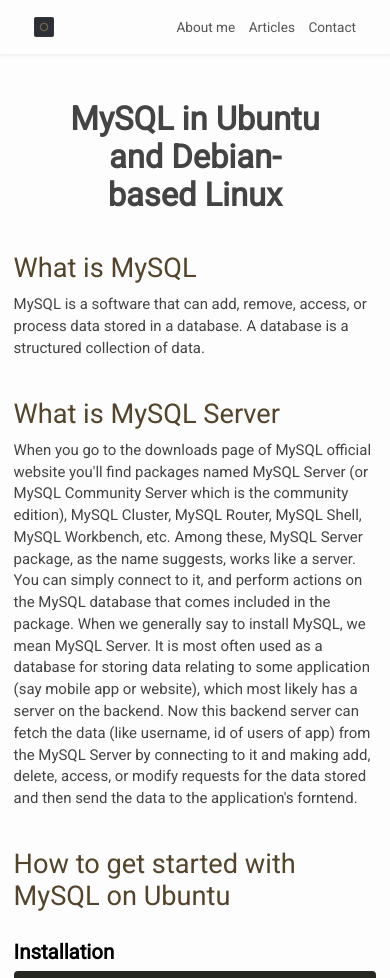
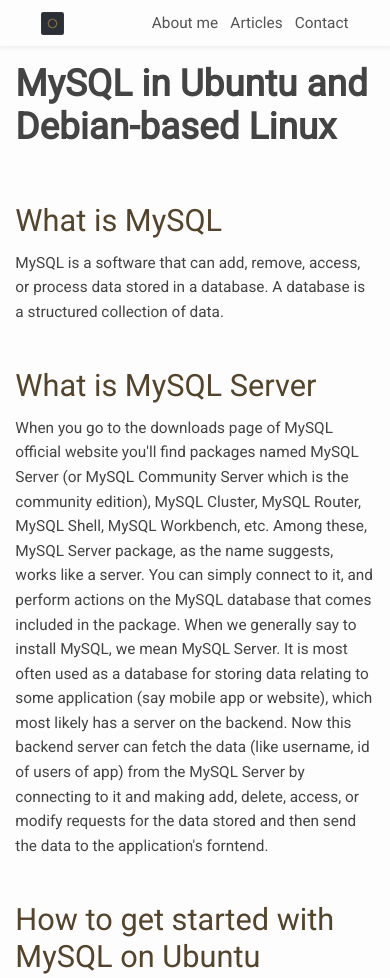
Before and after one commit to rahulzura/blog, a website: page public/mysql-in-ubuntu-and-debian-based-linux.html in a window 390 px wide. Shown: the top 978 px of the page. Drawn offline with Linux system fonts and the light colour scheme; files that its build step writes are made by us from their sources; files whose address does not match are found by name.

Commit message:
responsive fix

```diff
--- a/cssjs/css/style.css
+++ b/cssjs/css/style.css
@@ -7,22 +7,31 @@
   --color-whitish: #e0e2db;
   --color-pale-blue: #a0ced9;
   --color-lemon-cream: #fcf5c7;
-  --px-value-xx-large: 2.5rem;
-  --px-value-x-large: 2rem;
-  --px-value-large: 1.5rem;
-  --px-value-l-medium: 1.25rem;
-  --px-value-medium: 1rem;
-  --px-value-s-medium: 0.75rem;
-  --px-value-small: 0.5rem;
-  --px-value-x-small: 0.25rem;
-  --content-padding: var(--px-value-medium);
-  --h1-size: 2.4rem;
-  --h2-size: 2rem;
-  --h3-size: 1.5rem;
-  --h4-size: 1.25rem;
-  --content-p: 1.1rem;
-  --margin-top: 1.4em 0 0 0;
-  --margin-p: var(--px-value-s-medium) 0;
+
+  --value-xx-large: 2.5em;
+  --value-x-large: 2em;
+  --value-large: 1.5em;
+  --value-l-medium: 1.25em;
+  --value-medium: 1em;
+  --value-s-medium: 0.75em;
+  --value-small: 0.5em;
+  --value-x-small: 0.25em;
+
+  /* tag */
+  --h1-size: 2.4em;
+  --h2-size: 2em;
+  --h3-size: 1.5em;
+  --h4-size: 1.25em;
+  --p-margin: var(--value-s-medium) 0;
+  --body-background: #fdfdfd;
+
+  /* class */
+  --content-padding: var(--value-medium);
+  --nav-container-height: 3em;
+
+  /* relative */
+  --rel-margin-top: 1.4em;
+  --rel-font-size: 1em;
 }
 
 /* Base */
@@ -52,11 +61,15 @@ a {
 
 /* BEM */
 body {
-  background: #fdfdfd;
+  background: var(--body-background);
   color: #444;
+  font-size: var(--rel-font-size);
+
+  /* for footer to stick to bottom*/
   min-height: 100vh;
   display: flex;
   flex-flow: column nowrap;
+  overflow: hidden;
 }
 
 .sticky {
@@ -67,17 +80,20 @@ body {
 
 /* Navigation */
 .nav-container {
-  height: 4rem;
-  background-color: #fdfdfd;
+  font-size: 0.8em;
+  height: var(--nav-container-height);
+  background: var(--body-background);
   box-shadow: 0px 1px 4px 1px #eee;
 }
 
 .nav {
+  /* dimentions */
   height: inherit;
-  min-width: 22rem;
-  max-width: 40rem;
+  max-width: 40em;
+  padding: 0 2.3em;
+
+  /* positioning */
   margin: 0 auto;
-  padding: 0 var(--px-value-x-large);
 
   display: flex;
   flex-flow: row nowrap;
@@ -86,36 +102,32 @@ body {
   overflow: hidden;
 }
 
-.nav__item,
-.nav__item--selected {
+.nav__item {
   flex: 0 1 auto;
-  padding: 0 var(--px-value-small);
+  padding: 0 0.4em;
 }
 
 .nav__item--home {
   flex-grow: 1;
 }
 
-.nav__item a,
-.nav__item--selected a {
+.nav__item a {
   color: #555;
 }
 
-.nav__item--selected a {
-  font-weight: 700;
-}
+.home-link {
+  height: inherit;
 
-.home-link {
-  height: 30px;
   display: flex;
   flex-flow: row nowrap;
   align-items: center;
+
   overflow: hidden;
 }
 
 .home-link__logo-container {
-  height: 20px;
-  width: 20px;
+  height: 1.5em;
+  width: 1.5em;
   margin-right: 0.5rem;
 }
 
@@ -124,7 +136,9 @@ body {
   font-size: 1.1em !important;
   font-weight: 600 !important;
   font-family: Arial, Helvetica, sans-serif;
-  line-height: 1;
+
+  /* to make height of text equal to lesser than font-size to align it nicely*/
+  line-height: 0.8;
 }
 
 .logo {
@@ -135,10 +149,15 @@ body {
 
 /* Content */
 .content {
+  font-size: 0.8em;
+  /* dimension */
+  max-width: 48em;
+
+  /* positioning */
   padding: var(--content-padding);
-  padding-top: 100px; /*for nav*/
-  max-width: 768px;
+  padding-top: calc(var(--nav-container-height) + 1rem); /*for nav*/
   margin: 0 auto;
+
   flex-grow: 1;
 }
 
@@ -154,33 +173,35 @@ h6 {
 h1 {
   font-weight: 900;
   font-size: var(--h1-size);
-  text-align: center;
-  padding: 0 4rem;
+  padding-bottom: 0.3em;
+}
+
+#latestarticles {
+  font-size: var(--h3-size);
 }
 
 h2 {
   font-size: var(--h2-size);
   color: var(--color-light-brownish);
-  margin: var(--margin-top);
+  margin-top: var(--rel-margin-top);
 }
 
 h3 {
   font-weight: 700;
   font-size: var(--h3-size);
-  margin: var(--margin-top);
+  margin-top: var(--rel-margin-top);
   color: black;
 }
 
 h4 {
   font-size: var(--h4-size);
-  margin: var(--margin-top);
+  margin-top: var(--rel-margin-top);
 }
 
 p {
   font-weight: 100;
-  font-size: var(--content-p);
-  line-height: 1.6rem;
-  margin: var(--margin-p);
+  line-height: 1.6em;
+  margin: var(--p-margin);
 }
 
 .code {
@@ -191,8 +212,8 @@ p {
 
 .pre {
   background: #111;
-  margin: var(--margin-top);
-  border-radius: var(--px-value-small);
+  margin-top: var(--rel-margin-top);
+  border-radius: var(--value-small);
 }
 
 .pre .code {
@@ -202,33 +223,31 @@ p {
 
 /* Footer */
 .footer {
+  width: 100%;
   background: var(--color-smoky-black);
   color: var(--color-cream);
-  padding: var(--px-value-large) var(--px-value-xx-large);
+  padding: var(--value-large) var(--value-xx-large);
 }
 
 .footer__copyright {
-  font-size: 0.9em;
+  font-size: 0.8em;
 }
 
 /* xx-small - 240px */
 @media all and (min-width: 15em) {
-  :root {
-    font-size: 0.70rem;
-  }
 }
 
 /* Extra Small - 320px*/
 @media all and (min-width: 20em) {
   :root {
-    font-size: 0.85rem;
+    --rel-font-size: 1.2em;
   }
 }
 
 /* little Small - 480px*/
 @media all and (min-width: 30em) {
   :root {
-    font-size: 0.9rem;
+    --rel-font-size: 1.3em;
   }
 
   .home-link__my-name {
@@ -239,12 +258,15 @@ p {
 /* Small - 540px*/
 @media all and (min-width: 33.75em) {
   :root {
-    font-size: 1rem;
+    --rel-font-size: 1.4em;
   }
 }
 
 /* Medium - 768px*/
 @media all and (min-width: 48em) {
+  :root {
+    --rel-font-size: 1.5em;
+  }
 }
 
 /* Large - 1024px*/
@@ -257,8 +279,14 @@ p {
 
 /* Extra Extra Large - 1920px */
 @media all and (min-width: 120em) {
+  :root {
+    --rel-font-size: 2em;
+  }
 }
 
-/* Retina */
+/* Retina - 2560px */
 @media all and (min-width: 160em) and (min-resolution: 192dpi) {
+  :root {
+    --rel-font-size: 2.2em;
+  }
 }
```
